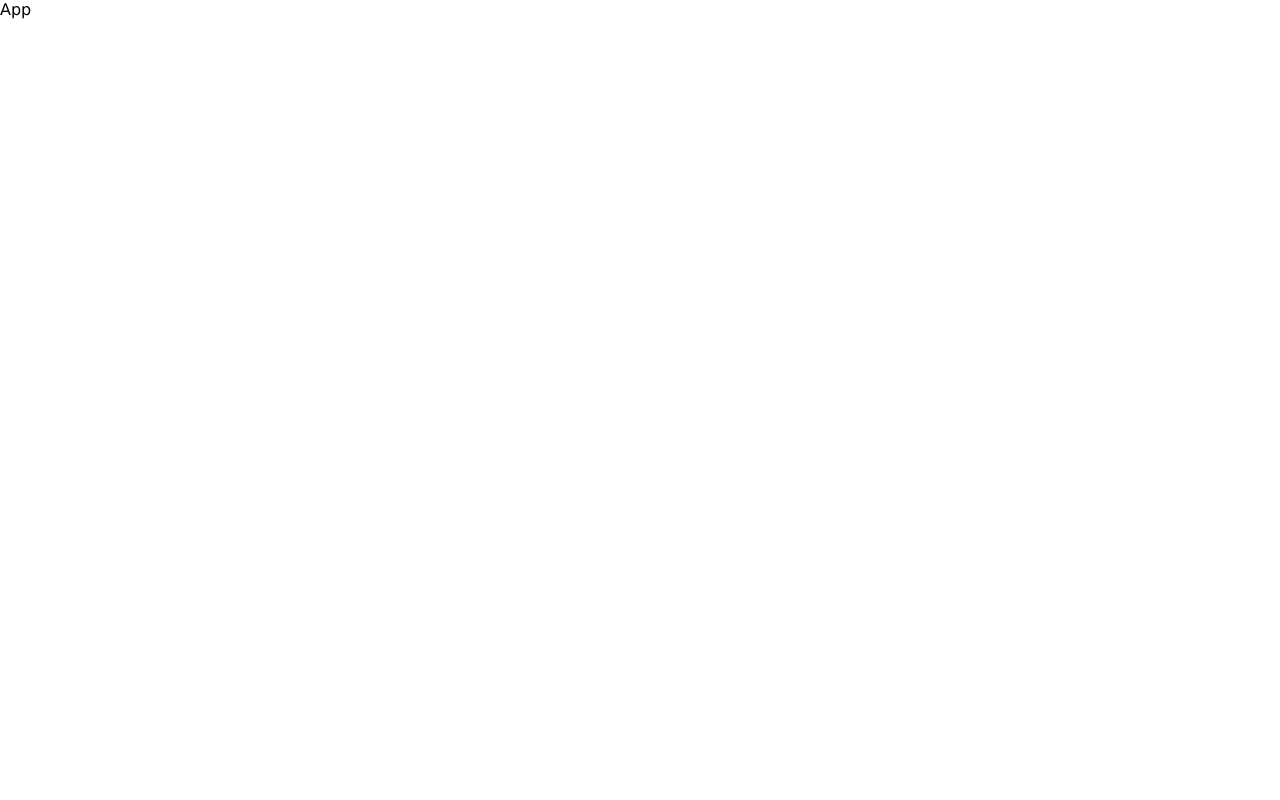
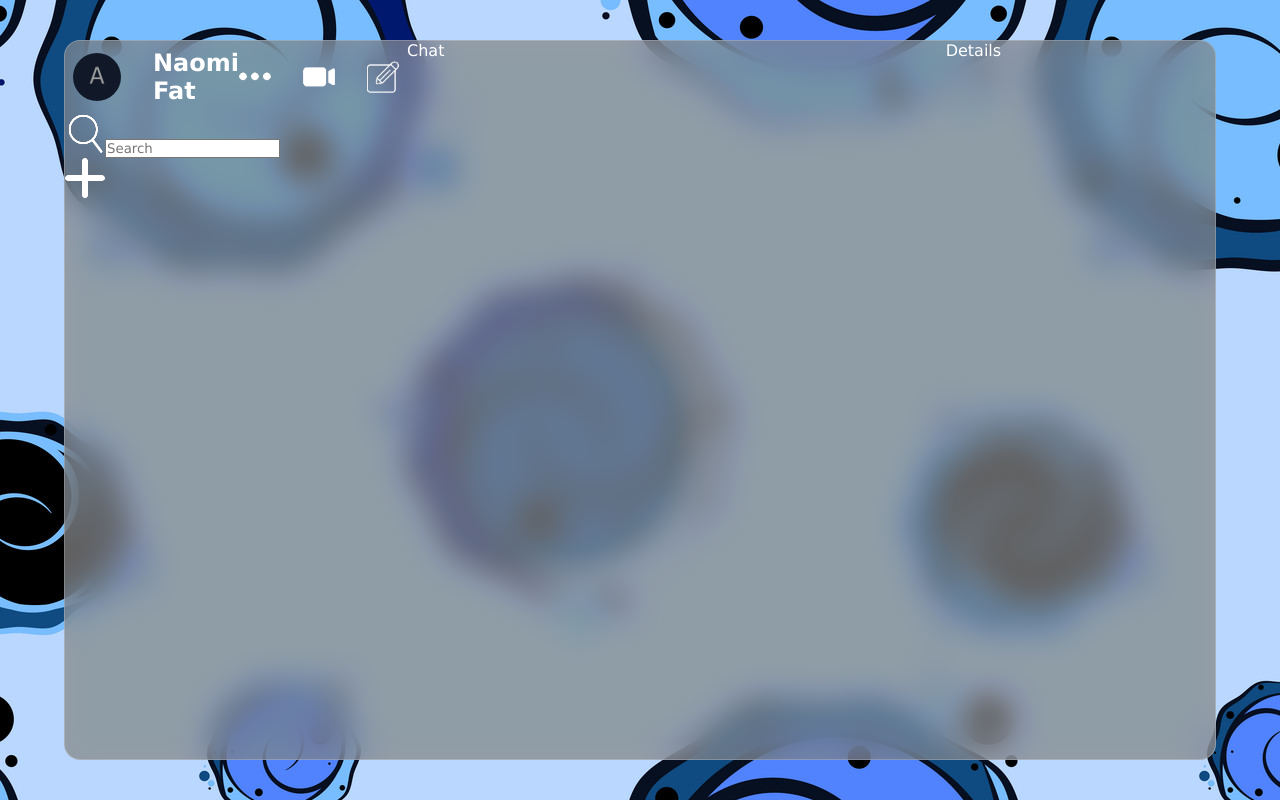
Before and after one commit to fatanmi/chatApp, a React (Vite) app: page / in a window 1280 px wide. Built offline with nearby package versions, Linux system fonts and the light colour scheme.

Commit message:
background and chatframework

```diff
--- a/src/App.jsx
+++ b/src/App.jsx
@@ -1,6 +1,14 @@
+import Detail from "./Components/detail/Detail"
+import List from "./Components/list/List"
+import Chat from "./Components/chat/Chat"
+
 const App = () => {
   return (
-    <div className=''>App</div>
+    <div className='container'>
+      <List/>
+      <Chat/>
+      <Detail/>
+    </div>
   )
 }
 
--- /dev/null
+++ b/src/Components/chat/Chat.jsx
@@ -0,0 +1,6 @@
+import "./chat.css";
+import React from "react";
+
+export default function Chat() {
+  return <div className="chat">Chat</div>;
+}
--- /dev/null
+++ b/src/Components/chat/chat.css
@@ -0,0 +1,3 @@
+.chat{
+    flex: 2;
+}
--- /dev/null
+++ b/src/Components/detail/Detail.jsx
@@ -0,0 +1,11 @@
+import React from 'react'
+
+import "./detail.css"
+
+function Details() {
+  return (
+    <div className='detail'>Details</div>
+  )
+}
+
+export default Details
--- /dev/null
+++ b/src/Components/detail/detail.css
@@ -0,0 +1,3 @@
+.detail{
+    flex:1
+}
--- /dev/null
+++ b/src/Components/list/List.jsx
@@ -0,0 +1,16 @@
+import React from "react";
+
+import "./list.css";
+import UserInfo from "./userInfo/UserInfo";
+import ChatList from "./chatList/ChatList";
+
+function List() {
+  return (
+    <div className="list">
+      <UserInfo />
+      <ChatList />
+    </div>
+  );
+}
+
+export default List;
--- /dev/null
+++ b/src/Components/list/chatList/ChatList.jsx
@@ -0,0 +1,18 @@
+import React from "react";
+import "./chatList.css";
+
+function ChatList() {
+  return (
+    <div>
+      <div className="searchBar">
+        <div className="search">
+          <img src="/search.png" alt="" />
+          <input type="text" name="" id="" placeholder="Search" />
+        </div>
+        <img src="/plus.png" alt="" />
+      </div>
+    </div>
+  );
+}
+
+export default ChatList;
--- /dev/null
+++ b/src/Components/list/chatList/chatList.css
@@ -0,0 +1,3 @@
+.chatList{
+
+}
--- /dev/null
+++ b/src/Components/list/list.css
@@ -0,0 +1,3 @@
+.list{
+    flex:1;
+}
--- /dev/null
+++ b/src/Components/list/userInfo/UserInfo.jsx
@@ -0,0 +1,20 @@
+import React from "react";
+import "./userInfo.css";
+
+function UserInfo() {
+  return (
+    <div className="userInfo">
+      <div className="user">
+        <img src="/avatar.png" alt="" />
+        <h2>Naomi Fat</h2>
+      </div>
+      <div className="icon">
+        <img src="/more.png" alt="" />
+        <img src="/video.png" alt="" />
+        <img src="/edit.png" alt="" />
+      </div>
+    </div>
+  );
+}
+
+export default UserInfo;
--- /dev/null
+++ b/src/Components/list/userInfo/userInfo.css
@@ -0,0 +1,29 @@
+.userInfo{
+    display: flex;
+    padding: 0.5rem;
+    align-items: center;
+    justify-content: space-between;
+
+    .user{
+        display: flex;
+        align-items: center;
+        gap: 2rem;
+
+        img{
+            width: 3rem;
+            height: 3rem;
+            border-radius: 50%;
+            object-fit: cover;
+        }
+    }
+    .icon{
+        display: flex;
+        gap: 2rem;
+        justify-content: space-between;
+        img{
+            width: 2rem;
+            height: 2rem;
+            cursor: pointer;
+        }
+    }
+}
--- a/src/index.css
+++ b/src/index.css
@@ -5,3 +5,20 @@
   font-family: "Lucida Sans", "Lucida Sans Regular", "Lucida Grande",
     "Lucida Sans Unicode", Geneva, Verdana, sans-serif;
 }
+body{
+  background-image: url("/bg.jpg");
+  display: flex;
+  align-items: center;
+  justify-content: center;
+  height: 100vh;
+  color: white
+}
+.container{
+  width: 90vw;
+  height: 90vh;
+  background-color: rgba(135, 133, 133, 0.721);
+  border-radius: 1rem;
+  backdrop-filter: blur(1rem) saturate(180%);
+  border: 1px solid rgba(255, 255, 255, 0.199);
+  display: flex;
+}
```
